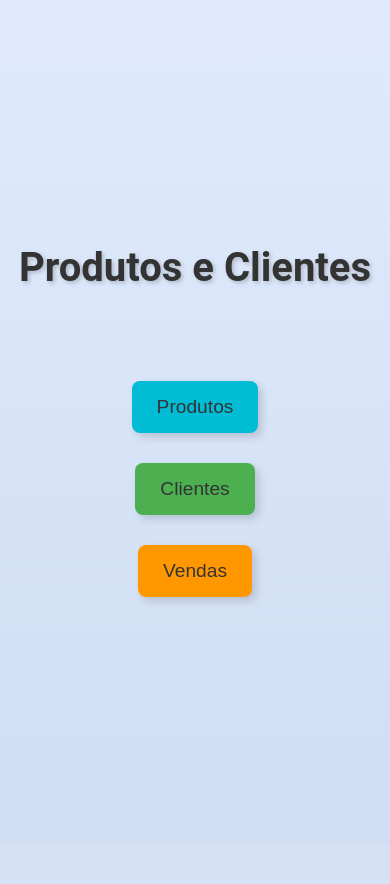
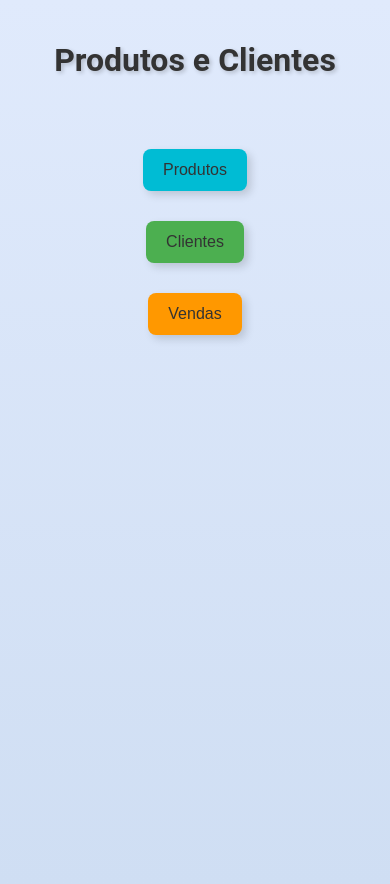
Before and after one commit to henriquefontes802/arommadb, a Flask app: page /home in a window 390 px wide. Before the commit the page ends 603 px from the top, so only its background shows below. Run offline with Flask 3, Linux system fonts and the light colour scheme.

Commit message:
Update main3.css

```diff
--- a/static/css/main3.css
+++ b/static/css/main3.css
@@ -90,3 +90,21 @@ button::before {
 button:hover::before {
     opacity: 1;
 }
+
+/* Ajustes para telas menores que 768px (celulares) */
+@media (max-width: 768px) {
+    body {
+        padding: 20px; /* Adiciona um espaçamento interno para evitar elementos colados na borda */
+        justify-content: flex-start; /* Evita que tudo fique muito centralizado no mobile */
+    }
+
+    h1 {
+        font-size: 2em; /* Reduz o tamanho do título no celular */
+        margin-bottom: 40px; /* Menos espaçamento */
+    }
+
+    button {
+        font-size: 1em; /* Botões menores */
+        padding: 12px 20px; /* Reduz tamanho dos botões */
+    }
+}
```
